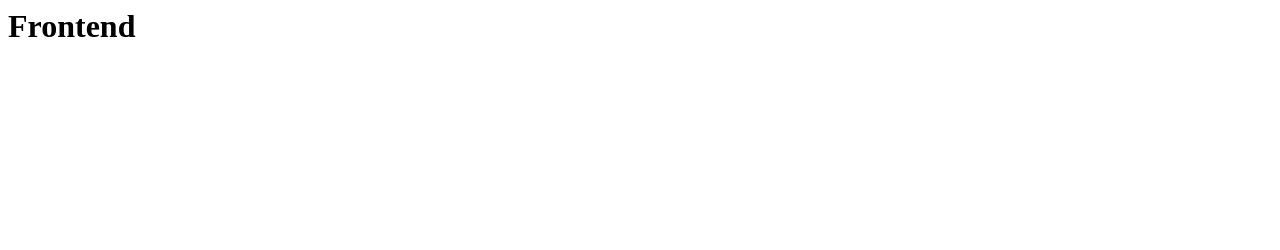
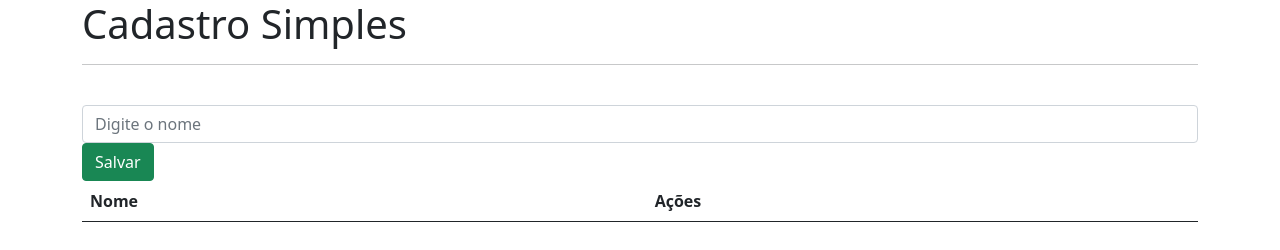
Before and after one commit to WernerLuiz92/CRUD-Docker, a plain HTML site: page frontend/index.html in a window 1280 px wide. Drawn offline with nearby package versions, Linux system fonts and the light colour scheme.

Commit message:
Implementation of the basic HTML structure

```diff
--- a/frontend/index.html
+++ b/frontend/index.html
@@ -1 +1,41 @@
-<h1>Frontend</h1>
+<!DOCTYPE html>
+<html lang="pt-BR">
+<head>
+    <meta charset="UTF-8">
+    <meta name="viewport" content="width=device-width, initial-scale=1.0">
+    <title>CRUD-Docker</title>
+    <link href="https://cdn.jsdelivr.net/npm/bootstrap@5.0.0-beta1/dist/css/bootstrap.min.css" rel="stylesheet" integrity="sha384-giJF6kkoqNQ00vy+HMDP7azOuL0xtbfIcaT9wjKHr8RbDVddVHyTfAAsrekwKmP1" crossorigin="anonymous">
+</head>
+<body>
+    <div class="container">
+        <h1>Cadastro Simples</h1>
+        <hr>
+        <div>
+            <input name="id" type="hidden" />
+            <div class="form-group">
+                <label for="Name"></label>
+                <input class="form-control" name="name" placeholder="Digite o nome" />
+            </div>
+            <button class="btn btn-success" save>Salvar</button>
+        </div>
+
+        <table class="table" id="clients">
+            <thead>
+                <tr>
+                    <th>Nome</th>
+                    <th>Ações</th>
+                </tr>
+            </thead>
+            <tbody id="clientsRows"></tbody>
+        </table>
+    </div>
+
+    <script src='https://cdnjs.cloudflare.com/ajax/libs/jquery/3.2.1/jquery.min.js'></script>
+
+    <!--script src="https://cdn.jsdelivr.net/npm/@popperjs/core@2.5.4/dist/umd/popper.min.js" integrity="sha384-q2kxQ16AaE6UbzuKqyBE9/u/KzioAlnx2maXQHiDX9d4/zp8Ok3f+M7DPm+Ib6IU" crossorigin="anonymous"></!--script>
+    <script-- src="https://cdn.jsdelivr.net/npm/bootstrap@5.0.0-beta1/dist/js/bootstrap.min.js" integrity="sha384-pQQkAEnwaBkjpqZ8RU1fF1AKtTcHJwFl3pblpTlHXybJjHpMYo79HY3hIi4NKxyj" crossorigin="anonymous"></script--->
+
+    <script>
+    </script>
+</body>
+</html>
```
